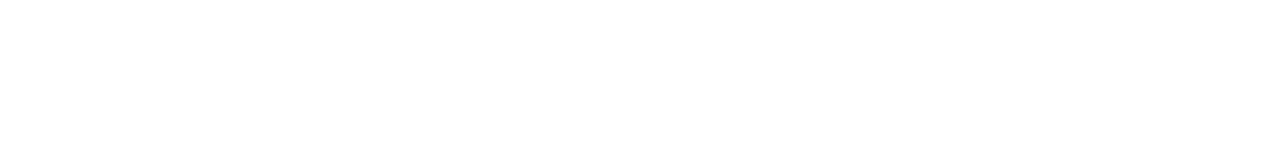
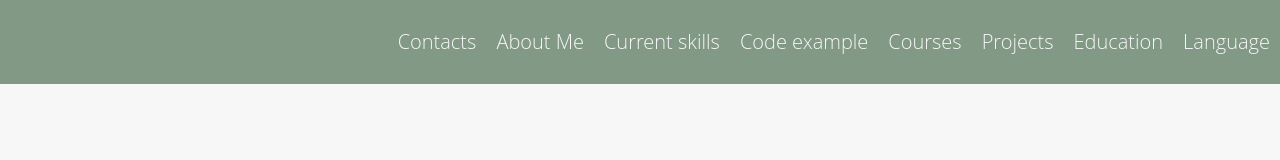
Before and after one commit to Dimalimp/rsschool-cv, a plain HTML site: page index.html in a window 1280 px wide. Drawn offline with Linux system fonts and the light colour scheme.

Commit message:
feat: add header

```diff
--- a/index.html
+++ b/index.html
@@ -4,7 +4,39 @@
     <meta charset="UTF-8" />
     <meta http-equiv="X-UA-Compatible" content="IE=edge" />
     <meta name="viewport" content="width=device-width, initial-scale=1.0" />
-    <title>VC</title>
+    <link rel="stylesheet" href="./style.css" />
+    <title>CV</title>
   </head>
-  <body></body>
+  <body>
+    <header class="header">
+      <div class="container">
+        <nav class="nav">
+          <ul class="nav__list">
+            <li class="nav__item">
+              <a href="#" class="nav__link">Contacts</a>
+            </li>
+            <li class="nav__item">
+              <a href="#" class="nav__link">About Me</a>
+            </li>
+            <li class="nav__item">
+              <a href="#" class="nav__link">Current skills</a>
+            </li>
+            <li class="nav__item">
+              <a href="#" class="nav__link">Code example</a>
+            </li>
+            <li class="nav__item"><a href="#" class="nav__link">Courses</a></li>
+            <li class="nav__item">
+              <a href="#" class="nav__link">Projects</a>
+            </li>
+            <li class="nav__item">
+              <a href="#" class="nav__link">Education</a>
+            </li>
+            <li class="nav__item">
+              <a href="#" class="nav__link">Language</a>
+            </li>
+          </ul>
+        </nav>
+      </div>
+    </header>
+  </body>
 </html>
--- a/style.css
+++ b/style.css
@@ -1,3 +1,4 @@
+/* Normalize */
 *,
 *:after,
 *:before {
@@ -5,13 +6,16 @@
   padding: 0;
   margin: 0;
 }
+
 ul {
   list-style: none;
 }
+
 a {
   text-decoration: none;
   outline: none;
 }
+
 h1,
 h2,
 h3,
@@ -21,6 +25,7 @@ h6 {
   font-weight: normal;
   letter-spacing: 1px;
 }
+
 body {
   font-family: "Open Sans", arial, sans-serif;
   font-size: 14px;
@@ -28,3 +33,55 @@ body {
   color: #373737;
   background: #f7f7f7;
 }
+
+html {
+  scroll-behavior: smooth;
+}
+
+.container {
+  max-width: 1440px;
+  margin: 0 auto;
+}
+
+/* Header */
+
+.header {
+  background-color: #829985;
+}
+
+.nav {
+  font-size: 20px;
+  font-weight: 300;
+  padding: 32px 0;
+}
+
+.nav__list {
+  display: flex;
+  justify-content: right;
+}
+
+.nav__item {
+  padding: 0 10px;
+}
+
+.nav__link {
+  color: #f7f7f7;
+  letter-spacing: 0;
+  position: relative;
+}
+
+.nav__link::after {
+  content: "";
+  height: 2px;
+  background-color: #f7f7f7;
+  width: 100%;
+  position: absolute;
+  top: 28px;
+  left: 0;
+  opacity: 0;
+  transition: 0.4s;
+}
+
+.nav__link:hover::after {
+  opacity: 0.8;
+}
```
